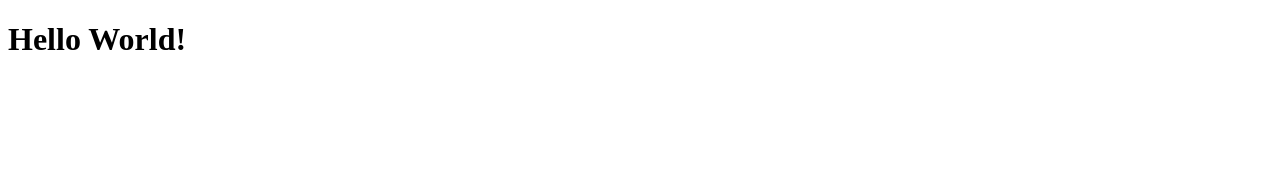
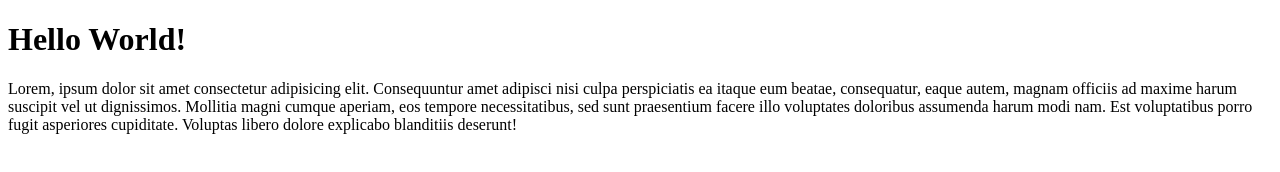
Before and after one commit to constphi/git-test, a plain HTML site: page index.html in a window 1280 px wide. Drawn offline with Linux system fonts and the light colour scheme.

Commit message:
Menambahkan paragraf di file index.html

```diff
--- a/index.html
+++ b/index.html
@@ -5,5 +5,6 @@
 </head>
 <body>
   <h1>Hello World!</h1>
+  <p>Lorem, ipsum dolor sit amet consectetur adipisicing elit. Consequuntur amet adipisci nisi culpa perspiciatis ea itaque eum beatae, consequatur, eaque autem, magnam officiis ad maxime harum suscipit vel ut dignissimos. Mollitia magni cumque aperiam, eos tempore necessitatibus, sed sunt praesentium facere illo voluptates doloribus assumenda harum modi nam. Est voluptatibus porro fugit asperiores cupiditate. Voluptas libero dolore explicabo blanditiis deserunt!</p>
 </body>
 </html>
```
